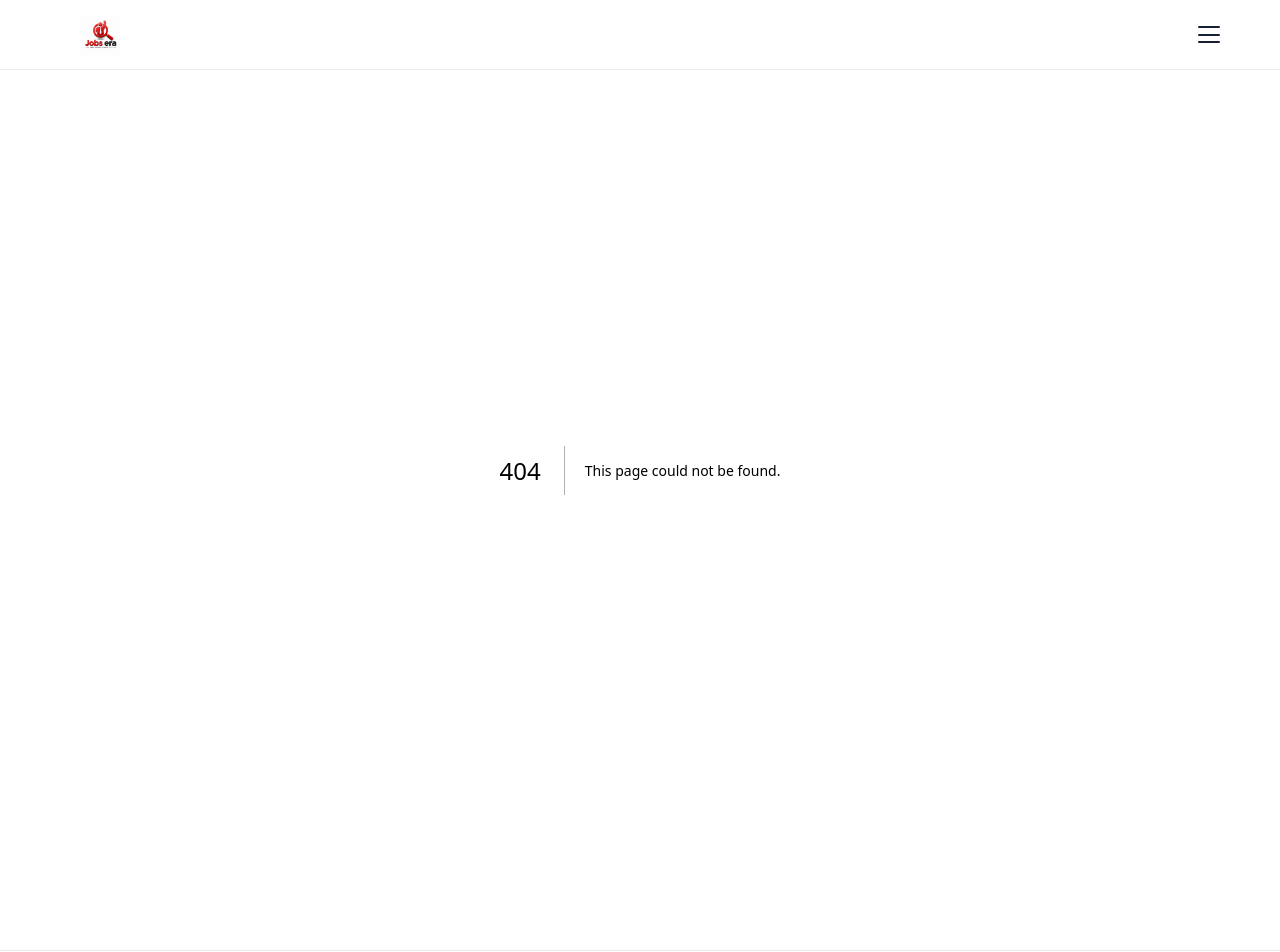
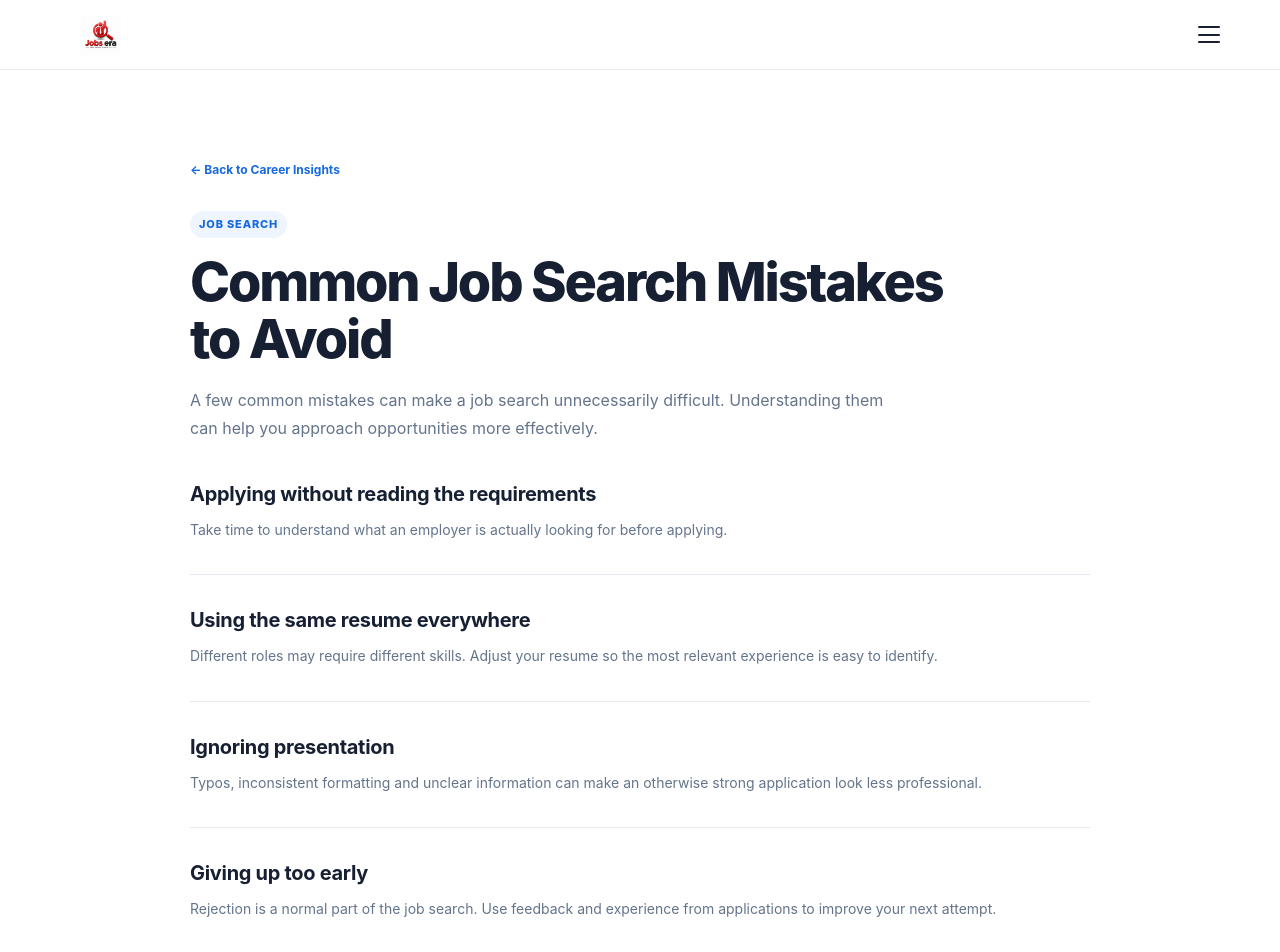
Before and after one commit to ConnectJobsera/Jobsera-Website, a Next.js app: page /blogs/common-job-search-mistakes-to-avoid in a window 1280 px wide. Before the commit this address had no page. Shown: the top 952 px of the page. Built offline with nearby package versions, Linux system fonts and the light colour scheme.

Commit message:
Blog detail page created
This file defines a blog detail page that displays articles related to career guidance, growth, job searching, and interviews. It includes structured content for each article, handling dynamic routing based on the article slug.

```diff
--- /dev/null
+++ b/app/blogs/[slug]/page.tsx
@@ -0,0 +1,268 @@
+import Link from "next/link";
+import { notFound } from "next/navigation";
+
+const articles = {
+  "how-to-build-a-resume-that-gets-noticed": {
+    category: "CAREER GUIDE",
+    title: "How to Build a Resume That Gets Noticed",
+    intro:
+      "A clear and relevant resume can make it easier for employers to understand your skills, experience and potential.",
+    sections: [
+      {
+        heading: "Keep your resume clear",
+        paragraphs: [
+          "A good resume should be easy to scan. Keep the structure simple and make important information easy to find.",
+          "Use clear headings, short descriptions and consistent formatting throughout the document.",
+        ],
+      },
+      {
+        heading: "Focus on what matters",
+        paragraphs: [
+          "Your resume does not need to include everything you have ever done. Focus on experience, education and skills that are relevant to the opportunity you are applying for.",
+        ],
+      },
+      {
+        heading: "Show your skills with examples",
+        paragraphs: [
+          "Whenever possible, explain what you actually achieved or worked on instead of simply listing a skill.",
+          "Projects, internships, volunteering and practical experience can all help demonstrate what you can do.",
+        ],
+      },
+      {
+        heading: "Review before applying",
+        paragraphs: [
+          "Check your resume carefully for spelling, formatting and outdated information before sending it to an employer.",
+          "A few minutes of review can make your application look considerably more professional.",
+        ],
+      },
+    ],
+  },
+
+  "skills-that-can-help-you-grow": {
+    category: "CAREER GROWTH",
+    title: "Skills That Can Help You Grow",
+    intro:
+      "Building practical skills can improve your confidence and help you prepare for changing opportunities.",
+    sections: [
+      {
+        heading: "Communication",
+        paragraphs: [
+          "Strong communication helps you explain ideas clearly, work with others and build professional relationships.",
+        ],
+      },
+      {
+        heading: "Problem solving",
+        paragraphs: [
+          "Employers value people who can understand problems, think logically and work toward practical solutions.",
+        ],
+      },
+      {
+        heading: "Digital skills",
+        paragraphs: [
+          "Basic digital skills are useful across many careers. Depending on your goals, this could include productivity tools, design, coding, data or digital marketing.",
+        ],
+      },
+      {
+        heading: "Keep learning",
+        paragraphs: [
+          "Career growth is not limited to formal education. Projects, internships, courses and practical experience can all contribute to your development.",
+        ],
+      },
+    ],
+  },
+
+  "how-to-find-the-right-job": {
+    category: "JOB SEARCH",
+    title: "How to Find the Right Job",
+    intro:
+      "Finding the right opportunity becomes easier when you understand what you are looking for and approach your search systematically.",
+    sections: [
+      {
+        heading: "Understand what you want",
+        paragraphs: [
+          "Start by considering the type of work, location, qualification requirements and career direction that suit you.",
+        ],
+      },
+      {
+        heading: "Match opportunities with your skills",
+        paragraphs: [
+          "Look beyond the job title. Read the responsibilities and requirements carefully to understand whether the opportunity matches your current abilities.",
+        ],
+      },
+      {
+        heading: "Keep your applications relevant",
+        paragraphs: [
+          "A tailored resume and thoughtful application can communicate your interest more effectively than sending the same application everywhere.",
+        ],
+      },
+      {
+        heading: "Be consistent",
+        paragraphs: [
+          "Job searching can take time. Keep improving your skills, applying to relevant opportunities and learning from each experience.",
+        ],
+      },
+    ],
+  },
+
+  "how-to-prepare-for-your-next-interview": {
+    category: "INTERVIEW GUIDE",
+    title: "How to Prepare for Your Next Interview",
+    intro:
+      "Good preparation can help you communicate more confidently and make a stronger impression during an interview.",
+    sections: [
+      {
+        heading: "Research the opportunity",
+        paragraphs: [
+          "Understand the role, responsibilities and organisation before your interview. This helps you give more relevant answers.",
+        ],
+      },
+      {
+        heading: "Prepare your introduction",
+        paragraphs: [
+          "Be ready to explain who you are, what you have worked on and why you are interested in the opportunity.",
+        ],
+      },
+      {
+        heading: "Think about examples",
+        paragraphs: [
+          "Prepare examples that demonstrate your skills, problem-solving ability, teamwork and willingness to learn.",
+        ],
+      },
+      {
+        heading: "Ask thoughtful questions",
+        paragraphs: [
+          "An interview is also an opportunity for you to understand the role. Prepare a few genuine questions about the work and expectations.",
+        ],
+      },
+    ],
+  },
+
+  "what-employers-look-for-in-candidates": {
+    category: "CAREER GUIDE",
+    title: "What Employers Look For in Candidates",
+    intro:
+      "While requirements vary between roles, several qualities can help candidates stand out during the hiring process.",
+    sections: [
+      {
+        heading: "Relevant skills",
+        paragraphs: [
+          "Employers want to know whether you can handle the responsibilities of the role. Highlight skills that are directly relevant to the opportunity.",
+        ],
+      },
+      {
+        heading: "Reliability",
+        paragraphs: [
+          "Being dependable, organised and responsible can be just as important as technical ability.",
+        ],
+      },
+      {
+        heading: "Willingness to learn",
+        paragraphs: [
+          "For candidates who are early in their careers, curiosity and a willingness to improve can be valuable strengths.",
+        ],
+      },
+      {
+        heading: "Professional communication",
+        paragraphs: [
+          "Clear communication throughout the application and interview process can demonstrate professionalism and confidence.",
+        ],
+      },
+    ],
+  },
+
+  "common-job-search-mistakes-to-avoid": {
+    category: "JOB SEARCH",
+    title: "Common Job Search Mistakes to Avoid",
+    intro:
+      "A few common mistakes can make a job search unnecessarily difficult. Understanding them can help you approach opportunities more effectively.",
+    sections: [
+      {
+        heading: "Applying without reading the requirements",
+        paragraphs: [
+          "Take time to understand what an employer is actually looking for before applying.",
+        ],
+      },
+      {
+        heading: "Using the same resume everywhere",
+        paragraphs: [
+          "Different roles may require different skills. Adjust your resume so the most relevant experience is easy to identify.",
+        ],
+      },
+      {
+        heading: "Ignoring presentation",
+        paragraphs: [
+          "Typos, inconsistent formatting and unclear information can make an otherwise strong application look less professional.",
+        ],
+      },
+      {
+        heading: "Giving up too early",
+        paragraphs: [
+          "Rejection is a normal part of the job search. Use feedback and experience from applications to improve your next attempt.",
+        ],
+      },
+    ],
+  },
+} as const;
+
+type ArticleSlug = keyof typeof articles;
+
+export default async function BlogDetailPage({
+  params,
+}: {
+  params: Promise<{ slug: string }>;
+}) {
+  const { slug } = await params;
+
+  if (!(slug in articles)) {
+    notFound();
+  }
+
+  const article = articles[slug as ArticleSlug];
+
+  return (
+    <>
+      <main className="content-page">
+        <div className="container">
+          <Link href="/blogs" className="article-link">
+            ← Back to Career Insights
+          </Link>
+
+          <div style={{ marginTop: "28px" }}>
+            <p className="eyebrow">{article.category}</p>
+
+            <h1>{article.title}</h1>
+
+            <p className="page-intro">{article.intro}</p>
+          </div>
+
+          <div>
+            {article.sections.map((section) => (
+              <section className="content-section" key={section.heading}>
+                <h2>{section.heading}</h2>
+
+                {section.paragraphs.map((paragraph) => (
+                  <p key={paragraph} style={{ marginTop: "10px" }}>
+                    {paragraph}
+                  </p>
+                ))}
+              </section>
+            ))}
+          </div>
+
+          <div className="contact-card">
+            <h2>Looking for opportunities?</h2>
+
+            <p>
+              Explore Jobsera's latest opportunities and take the next step
+              in your career.
+            </p>
+
+            <Link href="/jobs" className="button button-primary" style={{ marginTop: "18px" }}>
+              Explore Jobs
+            </Link>
+          </div>
+        </div>
+      </main>
+    </>
+  );
+}
```
